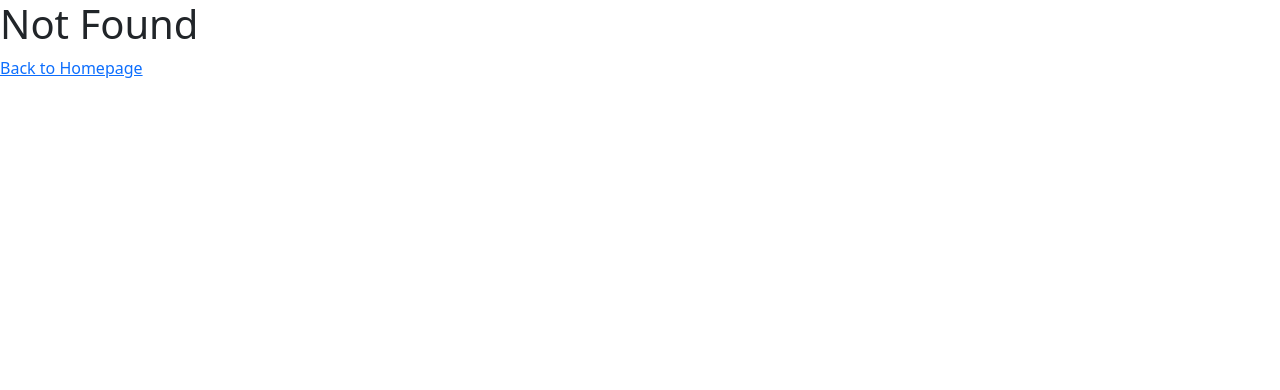
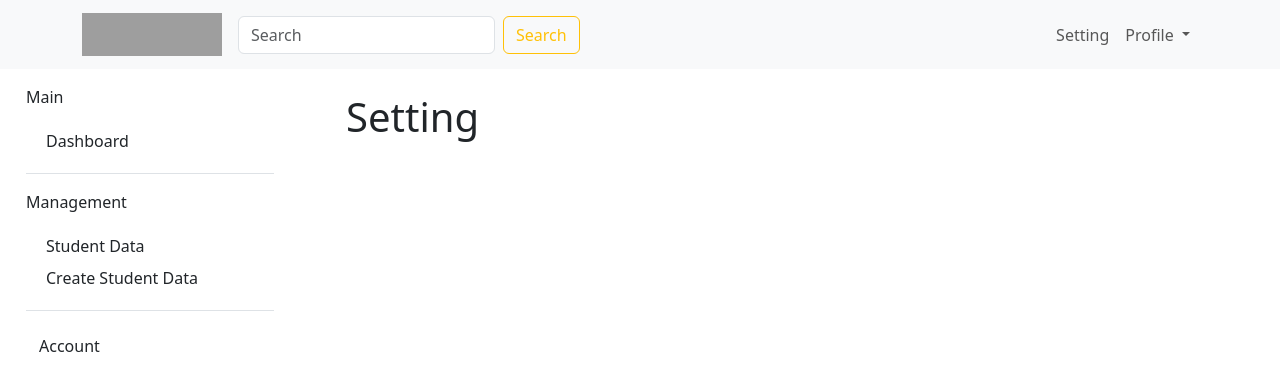
Before and after one commit to NamwhanMS/miniprojectfrontend, a Vue app: page /setting in a window 1280 px wide. Before the commit this address had no page. Shown: the top 390 px of the page. Built offline with nearby package versions, Linux system fonts and the light colour scheme; grey boxes are pictures that could not be loaded.

Commit message:
create LayoutMain

```diff
--- a/src/components/PageHome.vue
+++ b/src/components/PageHome.vue
@@ -8,8 +8,6 @@ export interface Post {
     title: string
     body: string
 }
-
-//const posts = ref<Post[]>([])
 
 const res = await fetch('https://jsonplaceholder.typicode.com/posts')
 const json =await res.json()
--- a/src/components/PageLogin.vue
+++ b/src/components/PageLogin.vue
@@ -11,7 +11,6 @@ function onLogin() {
     isLoggedIn.value = true
     router.push('/')
 }
-
 </script>
 
 
@@ -25,8 +24,8 @@ function onLogin() {
                         <img class="mw-100" src="../assets/img/logo.png" style="width: 150px; height:45px;">
 
                     </div>
-                    <div class="mt-4" style="font-weight:500;">
-                        <h3>Sign In</h3>
+                    <div class="mt-4">
+                        <h3 class="fw-bold">Sign In</h3>
                     </div>
                     <div class="mt-3">
                         <p>Please login to your accouunt</p>
@@ -35,14 +34,14 @@ function onLogin() {
                     <!-- Email input -->
                     <div class="form-outline mb-4">
                         <label class="form-label" for="form2Example1">Email</label>
-                        <input type="email" id="form2Example1" class="form-control" required/>
+                        <input type="email" placeholder="Enter your email address" id="form2Example1" class="form-control" required/>
 
                     </div>
 
                     <!-- Password input -->
                     <div class="form-outline mb-2">
                         <label class="form-label" for="form2Example2">Password</label>
-                        <input type="password" id="form2Example2" class="form-control" required/>
+                        <input type="password"  placeholder="Enter your password" id="form2Example2" class="form-control" required/>
                     </div>
 
                     <!--Forgot password-->
@@ -58,23 +57,24 @@ function onLogin() {
                     </div>
                     <!-- Register buttons -->
                     <div class="text-center">
-                        <p>Not a member? <RouterLink to="/register" class=" link-warning link-offset-2
+                        <p>Don't have an account? <RouterLink to="/register" class=" link-warning link-offset-2
                         link-offset-3-hover link-underline link-underline-opacity-0
-                        link-underline-opacity-75-hover" >Register</RouterLink></p>
-                        <p>or sign up with:</p>
+                        link-underline-opacity-75-hover" >Sign Up</RouterLink></p>
+                        <p class = text-secondary>or sign up with</p>
 
-                        <div class="row mx-auto mt-4">
-                            <div class="col">
-                                <button type="button" class="btn btn-outline-warning ">
-                                    <img src="../assets/img/google.png" style="width: 30px; height: 30px;">Sign in with Google
+                        <div class="row ">
+                            <div class="col d-grid ">
+                                <button type="button" class="btn btn-outline-warning p-2">
+                                    <img src="../assets/img/google.png" style="width: 30px; height: 30px;"> Sign Up using Google
                                 </button>
                             </div>
-                            <div class="col">
+                            <div class="col d-grid ">
                                 <button type="button" class="btn btn-outline-warning ">
-                                    <img src="../assets/img/facebook.png" style="width: 30px; height: 30px;">Sign in with Facebook
+                                    <img src="../assets/img/facebook.png" style="width: 30px; height: 30px;"> Sign Up using Facebook
                                 </button>
                             </div>
                         </div>
+
                     </div>
                 </form>
             </div>
--- a/src/components/PageRegister.vue
+++ b/src/components/PageRegister.vue
@@ -13,7 +13,6 @@ function onLogin() {
 }
 
 </script>
-
 
 <template>
 <div class="grid-container">
--- /dev/null
+++ b/src/components/PageSetting.vue
@@ -0,0 +1,10 @@
+<script setup lang="ts">
+import LayoutMain from '../layouts/LayoutMain.vue';
+</script>
+
+
+<template>
+    <LayoutMain>
+        <h1>Setting</h1>
+    </LayoutMain>
+</template>
--- a/src/layouts/LayoutMain.vue
+++ b/src/layouts/LayoutMain.vue
@@ -8,10 +8,10 @@ interface NavItem {
 }
 
 const navList: NavItem[] =[
-  { label: 'Home', to: '/', show:true },
+ // { label: 'Home', to: '/', show:true },
   { label: 'Profile', to: '/profile', show: isLoggedIn.value},
   { label: 'Login', to: '/login', show: !isLoggedIn.value},
-  { label: 'Register', to: '/register', show: !isLoggedIn.value },
+  //{ label: 'Register', to: '/register', show: !isLoggedIn.value },
 
 ]
 </script>
@@ -19,25 +19,106 @@ const navList: NavItem[] =[
 
 
 <template>
-  <nav class="navbar navbar-expand navbar-light bg-light ">
+  <nav class="navbar navbar-expand-lg bg-body-tertiary">
+
     <div class="container">
-      <div class="collapse navbar-collapse" id="collapsibleNavId">
-        <ul class="navbar-nav me-auto mt-2 mt-lg-0">
-          <template v-for="(nav, i) of navList" :key="i">
-            <li v-if="nav.show" class="nav-item">
-            <RouterLink class="nav-link" :to="nav.to">{{nav.label}}</RouterLink>
+    <RouterLink class="navbar-brand" to="/">
+        <img src="https://dreamspos.dreamguystech.com/html/template/assets/img/logo.png"
+      style="width: 140px; height: 43px;">
+    </RouterLink>
+
+
+    <button class="navbar-toggler" type="button" data-bs-toggle="collapse" data-bs-target="#navbarNav" aria-controls="navbarNav" aria-expanded="false" aria-label="Toggle navigation">
+      <span class="navbar-toggler-icon"></span>
+    </button>
+
+
+    <div class="collapse navbar-collapse" id="navbarNav">
+      <form class="d-flex" role="search">
+            <input class="form-control me-2" type="search" placeholder="Search" aria-label="Search">
+            <button class="btn btn-outline-warning" type="submit">Search</button>
+      </form>
+      <ul class="navbar-nav ms-auto">
+
+        <li class="nav-item">
+          <RouterLink class="nav-link" to="/setting">Setting</RouterLink>
         </li>
-          </template>
-          <li>
-            <span class = "nav-link">Logged in?: {{ isLoggedIn }}</span>
+
+        <li class="nav-item dropdown ">
+               <a class="nav-link dropdown-toggle" href="#" role="button" data-bs-toggle="dropdown" aria-expanded="false">
+                  Profile
+                </a>
+              <ul class="dropdown-menu">
+                <li><RouterLink class="dropdown-item" to="/profile">My Profile</RouterLink></li>
+                <li><RouterLink class="dropdown-item" to="/setting">Setting</RouterLink></li>
+                <li><hr class="dropdown-divider"></li>
+                <li><RouterLink class="dropdown-item" to="/login">Log out</RouterLink></li>
+              </ul>
         </li>
       </ul>
     </div>
   </div>
 </nav>
 
+ <div class="d-flex flex-row">
 
-   <div class="container my-4">
+  <div class="mx-auto w-15">
+
+    <div class="flex-shrink-0 p-3 bg-white" style="width: 280px;">
+     <p>Main</p>
+     <div class="ms-3 p-1 ">
+      <RouterLink class="nav-link" to="/">Dashboard</RouterLink>
+     </div>
+
+     <div class="border-top my-3"></div>
+
+     <p>Management</p>
+     <div class="ms-3 p-1 ">
+      <RouterLink class="nav-link" to="/">Student Data</RouterLink>
+     </div>
+     <div class="ms-3 p-1 ">
+      <RouterLink class="nav-link" to="/">Create Student Data</RouterLink>
+     </div>
+
+    <ul class="list-unstyled ps-0">
+
+      <li class="border-top my-3"></li>
+      <li class="mb-1">
+        <button class="btn btn-toggle align-items-center rounded collapsed" data-bs-toggle="collapse" data-bs-target="#account-collapse" aria-expanded="false">
+          Account
+        </button>
+        <div class="collapse" id="account-collapse" style="">
+          <ul class="btn-toggle-nav list-unstyled fw-normal pb-1 small">
+            <li><RouterLink to="/register" class="link-dark rounded">New...</RouterLink></li>
+            <li><RouterLink to="/profile" class="link-dark rounded">Profile</RouterLink></li>
+            <li><RouterLink to="/setting" class="link-dark rounded">Settings</RouterLink></li>
+            <li><RouterLink to="/login" class="link-dark rounded">Sign out</RouterLink></li>
+          </ul>
+        </div>
+      </li>
+    </ul>
+  </div>
+
+
+  </div>
+
+  <div class="mx-auto w-75">
+   <div class="container m-4">
       <slot></slot>
     </div>
+  </div>
+
+
+ </div>
+
+
+
+
+
 </template>
+
+
+<style>
+
+
+</style>
--- a/src/main.ts
+++ b/src/main.ts
@@ -1,10 +1,16 @@
 import { createApp } from 'vue'
 import './style.scss'
 import App from './App.vue'
-//import '../node_modules/bootstrap/dist/css/bootstrap.css'
+import '../node_modules/bootstrap/dist/css/bootstrap.css'
 import routes from './plugins/routes'
-
+import { Popover } from 'bootstrap';
 
 createApp(App)
     .use(routes)
     .mount('#app')
+
+// Create an example popover
+document.querySelectorAll('[data-bs-toggle="popover"]')
+    .forEach(popover => {
+        new Popover(popover)
+    })
--- a/src/plugins/routes.ts
+++ b/src/plugins/routes.ts
@@ -4,6 +4,7 @@ import PageLogin from '../components/PageLogin.vue'
 import PageRegister from '../components/PageRegister.vue'
 import PageForgotPassword from'../components/PageForgotPassword.vue'
 import PageProfile from '../components/PageProfile.vue'
+import PageSetting from '../components/PageSetting.vue'
 import Page404 from '../components/Page404.vue'
 import PagePost from '../components/PagePost.vue'
 import {isLoggedIn} from '../store/auth'
@@ -15,6 +16,7 @@ const router = createRouter({
         { path: '/login', component: PageLogin },
         { path: '/register', component: PageRegister },
         { path: '/forgotpass', component: PageForgotPassword },
+        { path: '/setting', component: PageSetting },
         {path: '/profile', meta: { onlyAuth: true}, component: PageProfile },
         {path: '/posts/:id', meta: { onlyAuth: true}, component: PagePost },
         { path: '/:pathMatch(.*)*',  component: Page404 }
```
Lines whose indentation alone changed are shown as unchanged.
